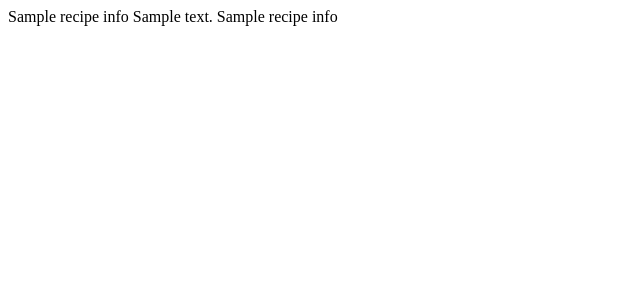
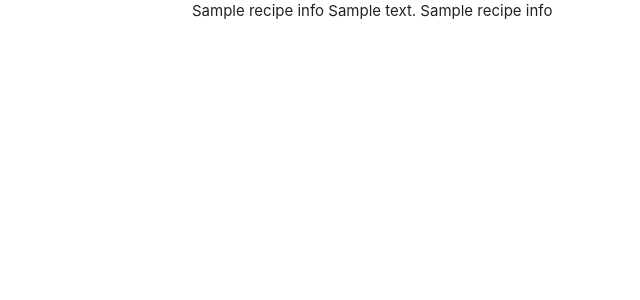
Before and after one commit to 2tracks/DCDMilestone_Project-Cookbook, a Flask app: page / in a window 1280 px wide. Shown: the top 300 px of the page, without its empty margins (0-640 px from the left). Run offline with Flask 2, Linux system fonts and the light colour scheme; a database or web service that is not in the repository returns one stand-in record (values such as "Sample title"); some libraries are stand-ins or nearby versions.

Commit message:
Added base.html and Materializecss links and style.css

```diff
--- /dev/null
+++ b/static/css/style.css
@@ -0,0 +1,7 @@
+@import url('https://fonts.googleapis.com/css2?family=Montserrat:wght@200;400;500;700&family=Tangerine:wght@400;700&display=swap');
+
+body{
+    margin: 0;
+    padding: 0;
+    box-sizing: border-box;
+}
--- /dev/null
+++ b/templates/base.html
@@ -0,0 +1,23 @@
+<!DOCTYPE html>
+<html lang="en">
+<head>
+    <meta charset="UTF-8">
+    <meta name="viewport" content="width=device-width, initial-scale=1.0">
+    <meta http-equiv="X-UA-Compatible" content="ie=edge">
+    <title>My Cookbook</title>
+    <link href="https://fonts.googleapis.com/icon?family=Material+Icons" rel="stylesheet">
+    <link rel="stylesheet" href="https://cdnjs.cloudflare.com/ajax/libs/materialize/1.0.0/css/materialize.min.css">
+    <link rel="stylesheet" href="{{url_for('static', filename='css/style.css')}}">
+</head>
+<body>
+
+    <div class="container">
+    {% block content %}
+    {% endblock %}
+    </div>
+
+
+    <script src="https://cdnjs.cloudflare.com/ajax/libs/jquery/3.2.1/jquery.min.js"></script>
+    <script src="https://cdnjs.cloudflare.com/ajax/libs/materialize/1.0.0/js/materialize.min.js"></script>
+</body>
+</html>
--- a/templates/index.html
+++ b/templates/index.html
@@ -1,16 +1,10 @@
-<!DOCTYPE html>
-<html lang="en">
-<head>
-    <meta charset="UTF-8">
-    <meta name="viewport" content="width=device-width, initial-scale=1.0">
-    <meta http-equiv="X-UA-Compatible" content="ie=edge">
-    <title>Document</title>
-</head>
-<body>
+{% extends 'base.html' %}
+{% block content %}
+
     {% for recipe in recipe_info %}
         {{recipe.recipe_name}}
         {{recipe.recipe_description}}
         {{recipe.category_name}}
     {% endfor %}
-</body>
-</html>
+
+{% endblock %}
```
